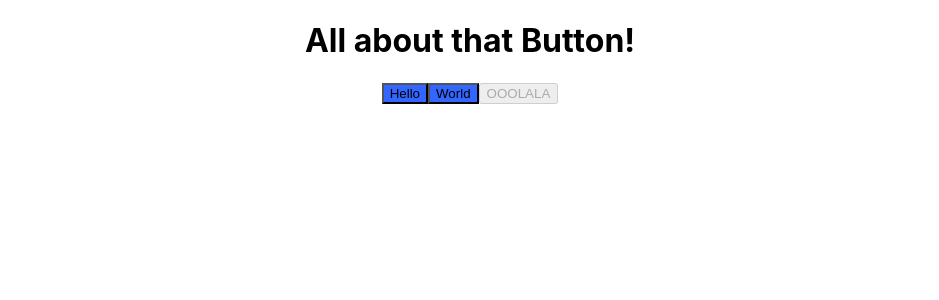
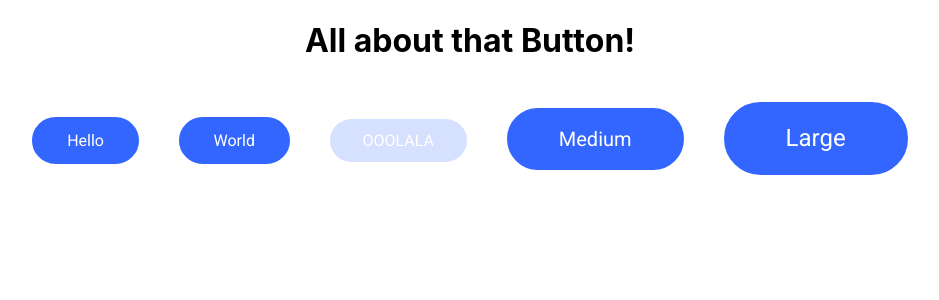
Before and after one commit to hackforla/design-systems, a React (Create React App) app in the folder client/: page / in a window 1280 px wide. Shown: the top 300 px of the page, without its empty margins (170-1109 px from the left). Built offline with nearby package versions, Linux system fonts and the light colour scheme.

Commit message:
[dev] style primary button, create colors in theme.ts

```diff
--- a/client/public/index.html
+++ b/client/public/index.html
@@ -15,6 +15,12 @@
       user's mobile device or desktop. See https://developers.google.com/web/fundamentals/web-app-manifest/
     -->
     <link rel="manifest" href="%PUBLIC_URL%/manifest.json" />
+    <link rel="preconnect" href="https://fonts.googleapis.com" />
+    <link rel="preconnect" href="https://fonts.gstatic.com" crossorigin />
+    <link
+      href="https://fonts.googleapis.com/css2?family=Roboto:wght@400;700&display=swap"
+      rel="stylesheet"
+    />
     <!--
       Notice the use of %PUBLIC_URL% in the tags above.
       It will be replaced with the URL of the `public` folder during the build.
@@ -24,7 +30,7 @@
       work correctly both with client-side routing and a non-root public URL.
       Learn how to configure a non-root public URL by running `npm run build`.
     -->
-    <title>React App</title>
+    <title>Design System</title>
   </head>
   <body>
     <noscript>You need to enable JavaScript to run this app.</noscript>
--- a/client/src/App.css
+++ b/client/src/App.css
@@ -1,38 +1,3 @@
 .App {
   text-align: center;
 }
-
-.App-logo {
-  height: 40vmin;
-  pointer-events: none;
-}
-
-@media (prefers-reduced-motion: no-preference) {
-  .App-logo {
-    animation: App-logo-spin infinite 20s linear;
-  }
-}
-
-.App-header {
-  background-color: #282c34;
-  min-height: 100vh;
-  display: flex;
-  flex-direction: column;
-  align-items: center;
-  justify-content: center;
-  font-size: calc(10px + 2vmin);
-  color: white;
-}
-
-.App-link {
-  color: #61dafb;
-}
-
-@keyframes App-logo-spin {
-  from {
-    transform: rotate(0deg);
-  }
-  to {
-    transform: rotate(360deg);
-  }
-}
--- a/client/src/App.tsx
+++ b/client/src/App.tsx
@@ -8,12 +8,9 @@ function App() {
       <h1>All about that Button!</h1>
       <Button onClick={console.log} children={'Hello'} />
       <Button onClick={console.log}>World</Button>
-      <Button
-        onClick={console.log}
-        disabled={true}
-        children={'OOOLALA'}
-        color={'secondary'}
-      />
+      <Button onClick={console.log} disabled children={'OOOLALA'} />
+      <Button onClick={console.log} children={'Medium'} size={'md'} />
+      <Button onClick={console.log} children={'Large'} size={'lg'} />
     </div>
   );
 }
--- a/client/src/components/Button/Button.tsx
+++ b/client/src/components/Button/Button.tsx
@@ -1,35 +1,90 @@
 import React, { FC } from 'react';
 import styled from 'styled-components';
 
-// TODO: 1. create dictionary for colors, size.
+// TODO: 1. create dictionary for colors, size - done.
 // TODO: 2. add styles for different states.
+// TODO: stretch goal: pressed & focused, dependency: current figma design has conflicts
+// TODO: ask ui people for design tokens
 
-const COLORS = {
-  primary: '#3366FF',
-  secondary: 'secondary',
+const VARIANTS = {
+  // theme? object for primary && secondary
+  primary: {
+    color: '#2196F3',
+    backgroundColor: '#3366FF',
+    borderColor: '#3366FF',
+    hoverBackgroundColor: '#',
+    // pressedBackgroundColor: '#',
+    // focusedBackgroundColor: '#',
+    disabledBackgroundColor: '#D6E0FF',
+  },
+  secondary: {
+    color: '#2196F3',
+    backgroundColor: '#FFFFFF',
+    borderColor: '#003EDF',
+    hoverBackgroundColor: '#DFE8FF',
+    // pressedBackgroundColor: '#',
+    // focusedBackgroundColor: '#',
+    disabledBackgroundColor: '',
+  },
 };
 
-const StyledButton = styled.button`
-  color: 'white';
-  background-color: ${(props: ButtonProps) => COLORS[props.color]};
+const SIZES = {
+  sm: {
+    fontSize: '16px',
+    padding: '.75em 2.05em',
+  },
+  md: {
+    fontSize: '20px',
+    padding: '.85em 2.5em',
+  },
+  lg: {
+    fontSize: '24px',
+    padding: '.85em 2.5em',
+  },
+};
+
+// TODO: styling
+const StyledButton = styled.button<Omit<ButtonProps, 'onClick' | 'children'>>`
+  font-family: 'Roboto', sans-serif;
+  font-size: ${(props) => SIZES[props.size || 'sm'].fontSize};
+  margin: 20px;
+  color: #ffffff;
+  background-color: ${(props) =>
+    VARIANTS[props.variant || 'primary'].backgroundColor};
+  border: 2px solid
+    ${(props) => VARIANTS[props.variant || 'primary'].borderColor};
+  border-radius: 100px;
+  padding: ${(props) => SIZES[props.size || 'sm'].padding};
+
+  &:disabled {
+    background-color: ${(props) =>
+      VARIANTS[props.variant || 'primary'].disabledBackgroundColor};
+    border: none;
+  }
 `;
 
 export interface ButtonProps {
   onClick: (event: React.MouseEvent<HTMLButtonElement>) => void;
   children: React.ReactNode;
   disabled?: boolean;
-  color?: 'primary' | 'secondary';
-  size?: 'small' | 'medium' | 'large';
+  variant?: 'primary' | 'secondary';
+  size?: 'sm' | 'md' | 'lg';
 }
 
 const Button: FC<ButtonProps> = ({
   onClick,
   disabled = false,
-  color = 'primary',
+  variant,
   children,
+  size,
 }) => {
   return (
-    <StyledButton onClick={onClick} color={color} disabled={disabled}>
+    <StyledButton
+      onClick={onClick}
+      disabled={disabled}
+      variant={variant}
+      size={size}
+    >
       {children}
     </StyledButton>
   );
```
Also changed, not shown: client/src/theme.ts (added, +23 -0 lines).
